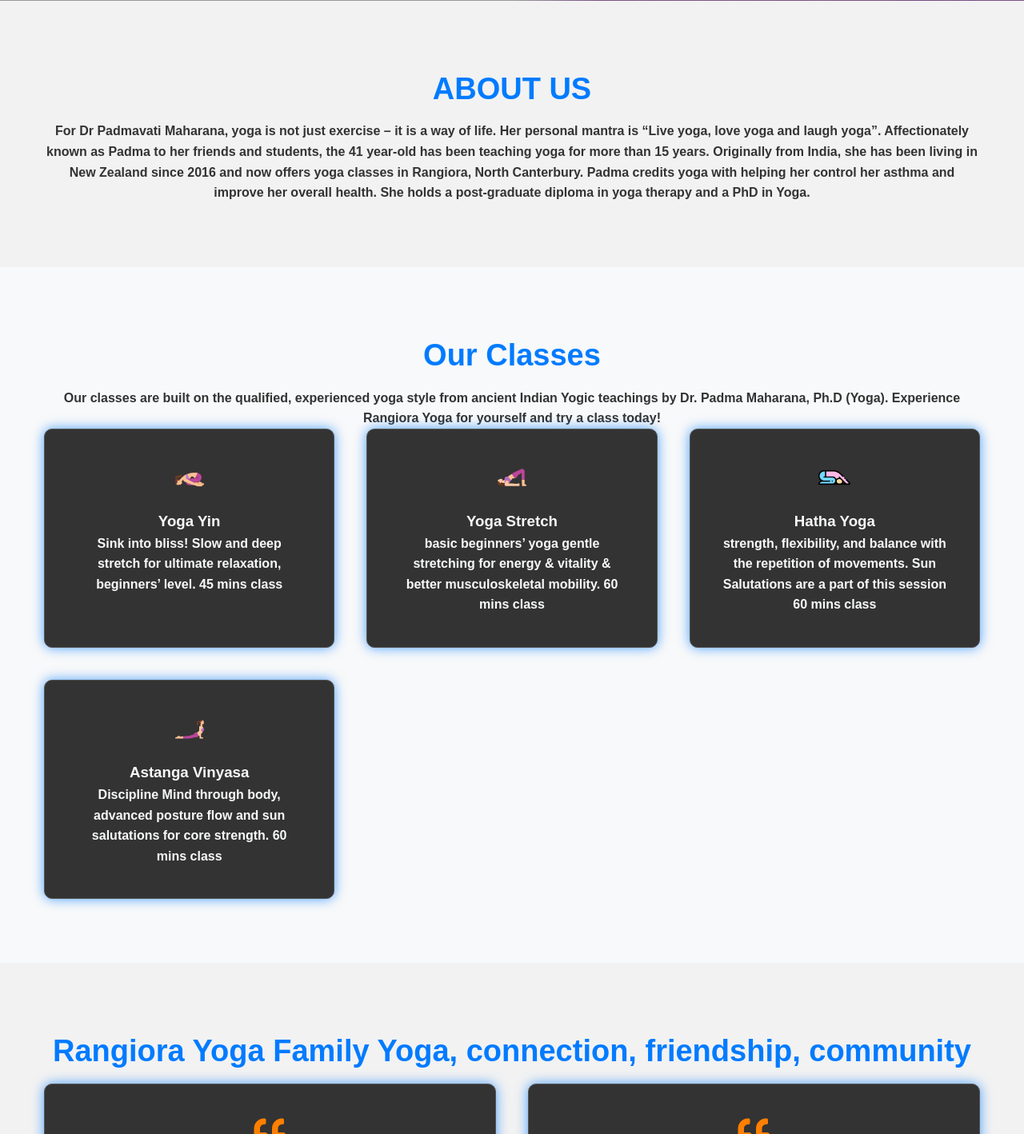
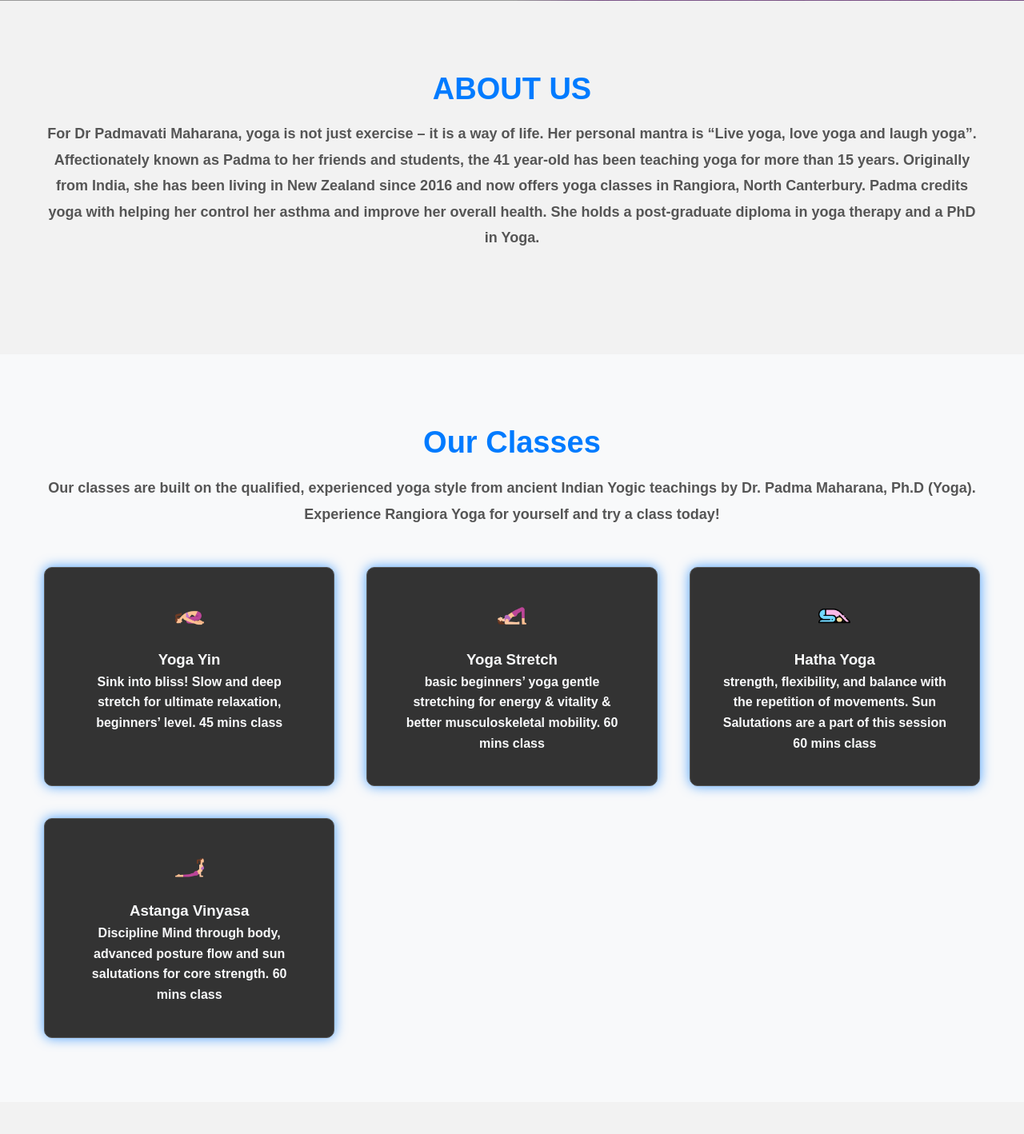
Before and after one commit to rmoharana038/rangiorayoga, a PHP site: page / in a window 1280 px wide. Shown: the part 526-1944 px from the top of the page at 80% size. Run offline with PHP 8.4, Linux system fonts and the light colour scheme.

Commit message:
Fix: Increased spacing after professional text on homepage

```diff
--- a/assets/css/style.css
+++ b/assets/css/style.css
@@ -837,3 +837,10 @@ h2 {
     text-align: center;
     width: 100%; /* Ensure it takes full width to center properly */
 }
+
+.professional-text {
+    font-size: 18px;
+    line-height: 1.8;
+    color: #555; /* A softer black */
+    margin-bottom: 50px; /* Add margin bottom for spacing */
+}
```
